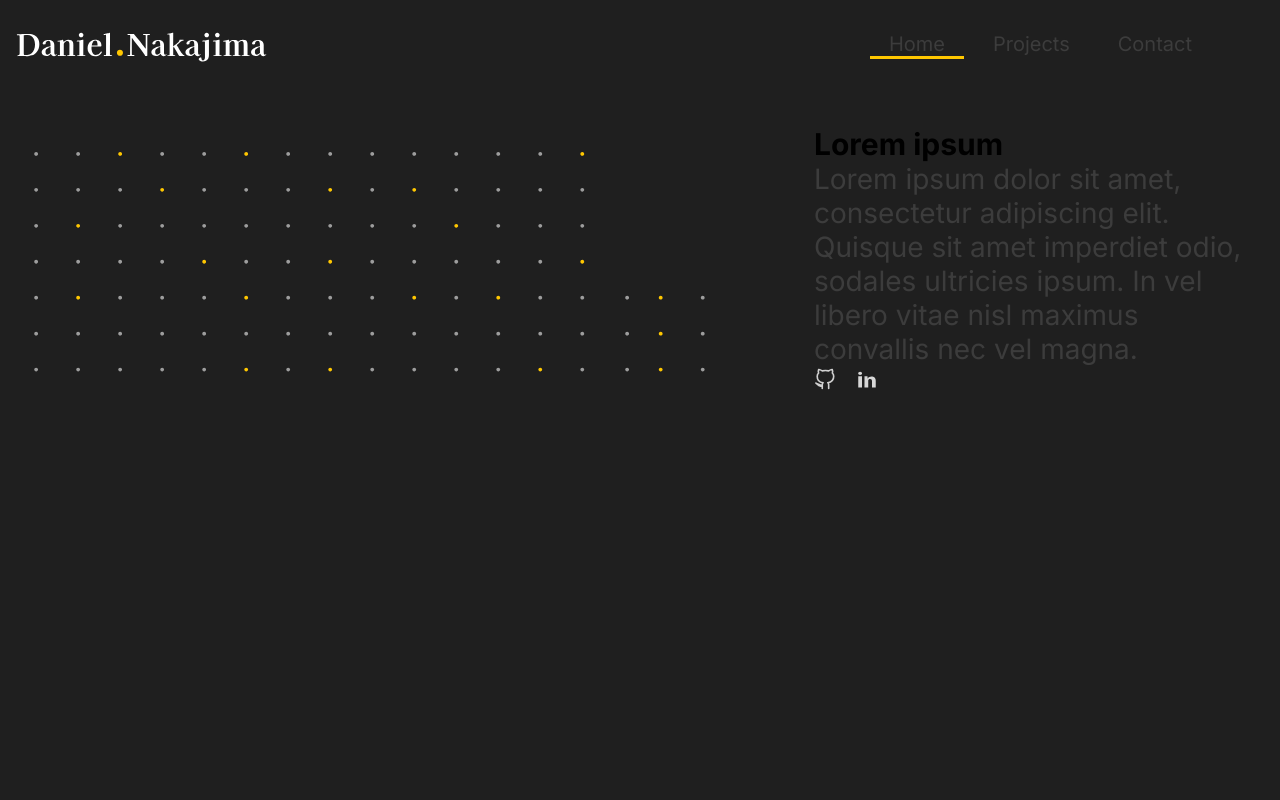
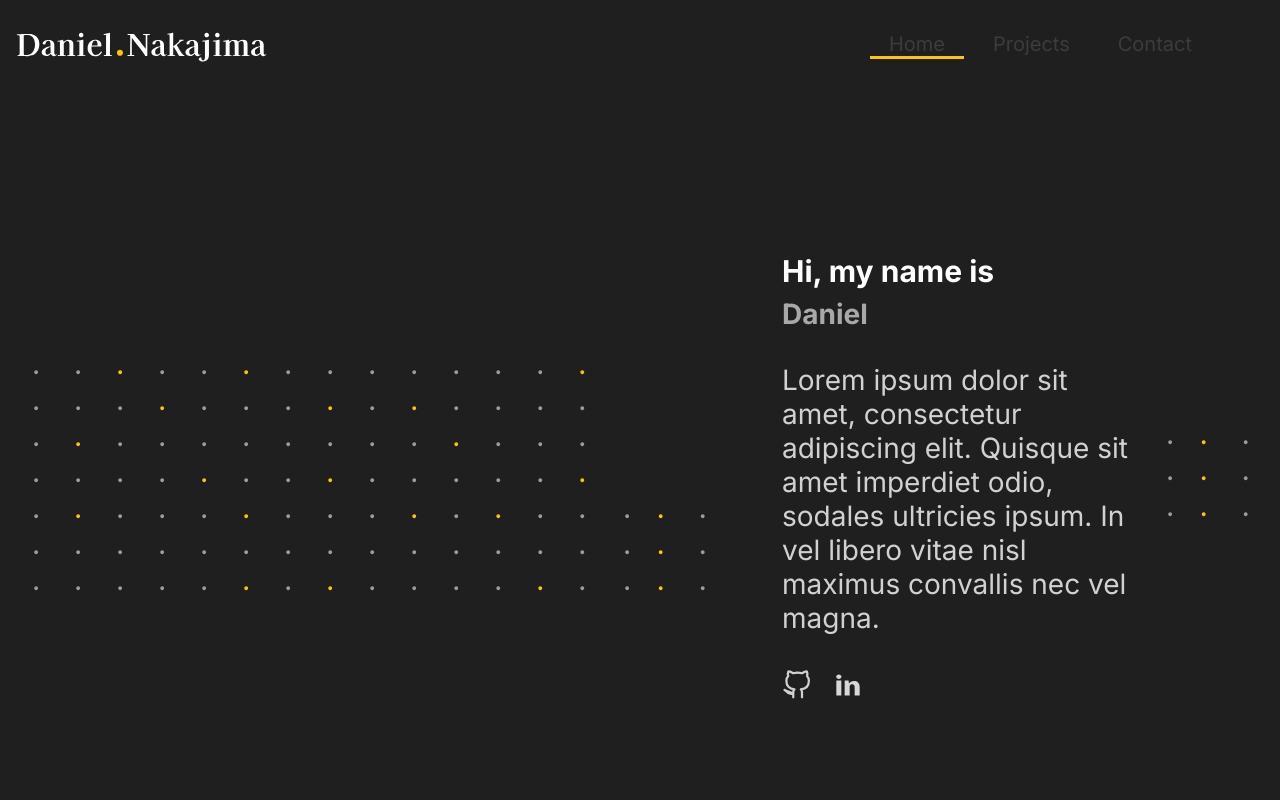
Before and after one commit to NakajimaDaniel/personal-site, a Next.js app: page / in a window 1280 px wide. Shown: the top 800 px of the page. Built offline with nearby package versions, Linux system fonts and the light colour scheme.

Commit message:
fix: new homepage

```diff
--- a/src/pages/home.module.scss
+++ b/src/pages/home.module.scss
@@ -3,25 +3,48 @@
 .HomeContainer {
   display: flex;
   flex-direction: row;
-  margin: 4rem 2rem;
+  margin: 1rem 2rem;
+  height: 100vh;
+  align-items: center;
+  justify-content: center;
+
+  img {
+
+    justify-self: top;
+
+    &:hover {
+      filter: invert(0%) sepia(34%) saturate(2571%) hue-rotate(358deg) brightness(100%) contrast(105%);
+    }
+
+  }
 
 }
 
 
 .HomeTextArea {
 
-  padding-left: 4rem;
+  padding-left: 2rem;
+  padding-right: 2rem;
   display: flex;
   flex-direction: column;
 
   h3 {
     font-size: 30px;
+    color: #FFFFFF;
+    padding-bottom: 0.5rem;
+  }
+
+  h4 {
+    color: #A8A8A8;
+    font-size: 28px;
+    padding-bottom: 2rem;
   }
 
   p {
     font: 400 1rem "Inter";
     font-size: 28px;
-    color: #3C3C3C;
+    color: #D1D1D1;
+    padding-bottom: 2rem;
   }
 
 }
@@ -35,18 +58,18 @@
 
   >img {
     width: 100%;
-    max-width: 22px;
+    max-width: 30px;
     cursor: pointer;
     transition: filter 0.2s;
 
     &:hover {
-      filter: invert(81%) sepia(34%) saturate(2571%) hue-rotate(358deg) brightness(100%) contrast(105%);
+      filter: invert(0%) sepia(34%) saturate(2571%) hue-rotate(358deg) brightness(100%) contrast(105%);
     }
 
   }
 
   img:nth-child(2) {
-    max-width: 30px;
+    max-width: 40px;
     cursor: pointer;
   }
 
--- a/src/pages/index.jsx
+++ b/src/pages/index.jsx
@@ -2,6 +2,7 @@ import { Header } from "../components/Header";
 
 import styles from './home.module.scss';
 import Link from 'next/link';
+import Projects from "../components/Projects/projects";
 
 
 export default function Home() {
@@ -13,7 +14,8 @@ export default function Home() {
         <img src="homeImg.svg" alt="" />
 
         <div className={styles.HomeTextArea}>
-          <h3>Lorem ipsum</h3>
+          <h3>Hi, my name is</h3>
+          <h4>Daniel</h4>
           <p>Lorem ipsum dolor sit amet, consectetur adipiscing elit.
             Quisque sit amet imperdiet odio, sodales ultricies ipsum.
             In vel libero vitae nisl maximus convallis nec vel magna.
@@ -29,10 +31,14 @@ export default function Home() {
           </div>
 
         </div>
+        <img src="homeImgRight.svg" alt="" />
 
 
       </div>
 
+      <Projects />
+
+
     </div>
   )
 }
```
